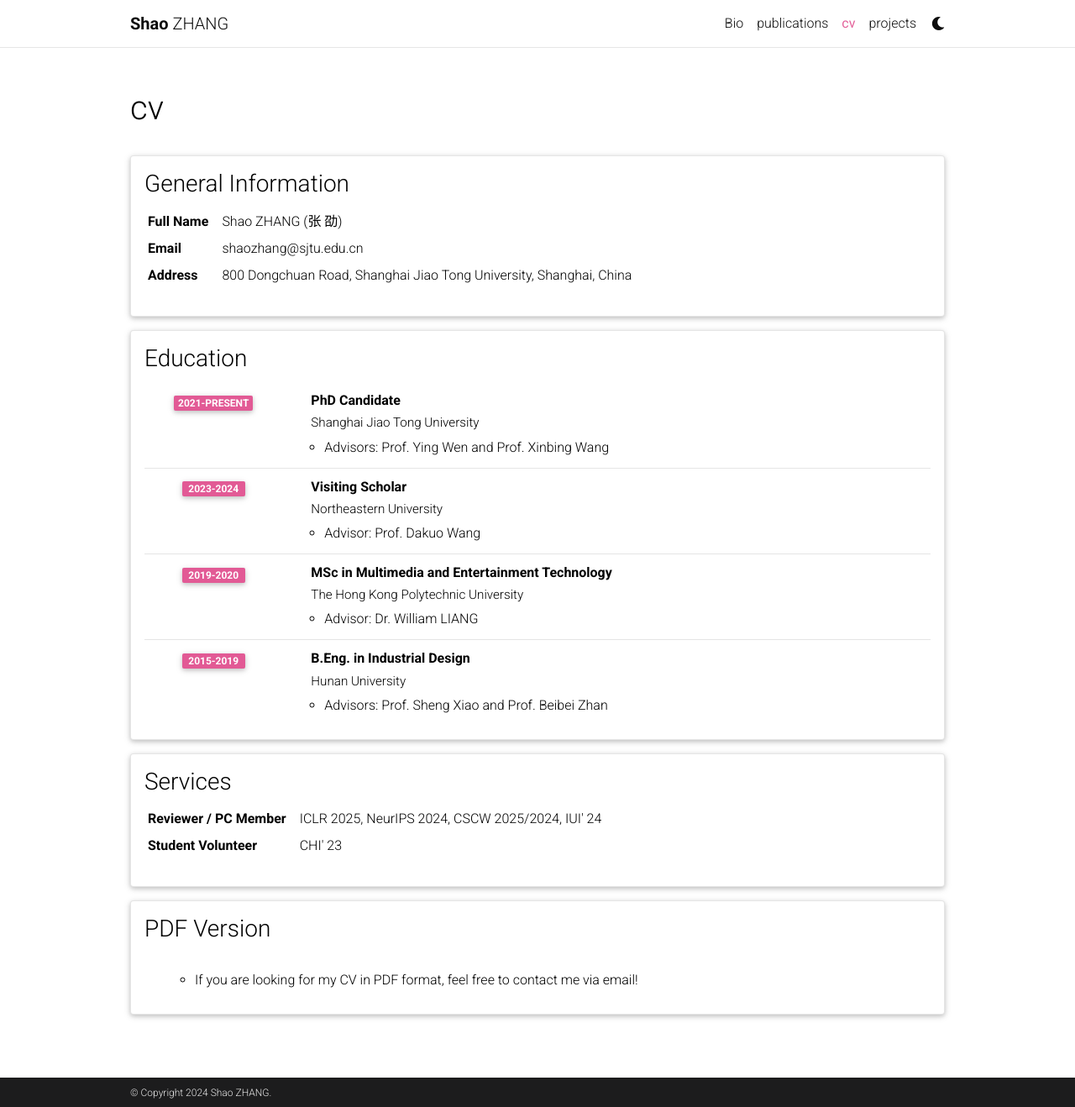
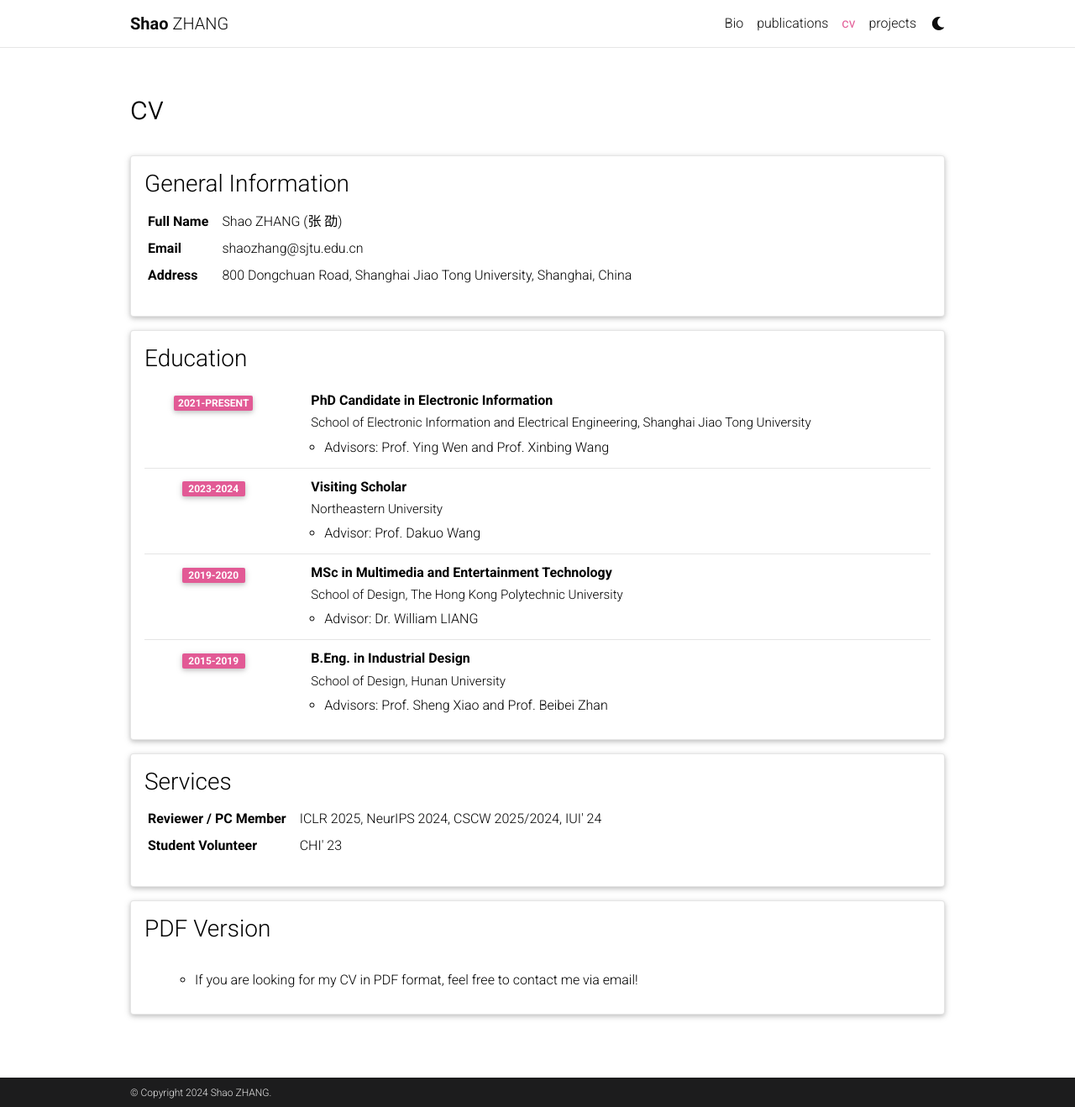
Before and after one commit to ShaoZhang0115/shaozhang_home_page, a Jekyll site: the page built from _pages/cv.md, in a window 1280 px wide and 1318 px high. Shown: the whole window at 84% size. Built offline with Jekyll 4.4.1, drawn with Linux system fonts in a browser that asks for light colours; comment, search, counter and statistics services are not loaded; a style sheet for code colours, icons or effects is not loaded.

Commit message:
Update cv.yml

```diff
--- a/_data/cv.yml
+++ b/_data/cv.yml
@@ -11,8 +11,8 @@
 - title: Education
   type: time_table
   contents:
-    - title: PhD Candidate
-      institution: Shanghai Jiao Tong University
+    - title: PhD Candidate in Electronic Information
+      institution: School of Electronic Information and Electrical Engineering, Shanghai Jiao Tong University
       year: 2021-Present
       description: "Advisors: Prof. Ying Wen and Prof. Xinbing Wang"
     - title: Visiting Scholar
@@ -20,11 +20,11 @@
       year: 2023-2024
       description: "Advisor: Prof. Dakuo Wang"
     - title: MSc in Multimedia and Entertainment Technology
-      institution: The Hong Kong Polytechnic University
+      institution: School of Design, The Hong Kong Polytechnic University
       year: 2019-2020
       description: "Advisor: Dr. William LIANG"
     - title: B.Eng. in Industrial Design
-      institution: Hunan University
+      institution: School of Design, Hunan University
       year: 2015-2019
       description: "Advisors: Prof. Sheng Xiao and Prof. Beibei Zhan"
 
```
